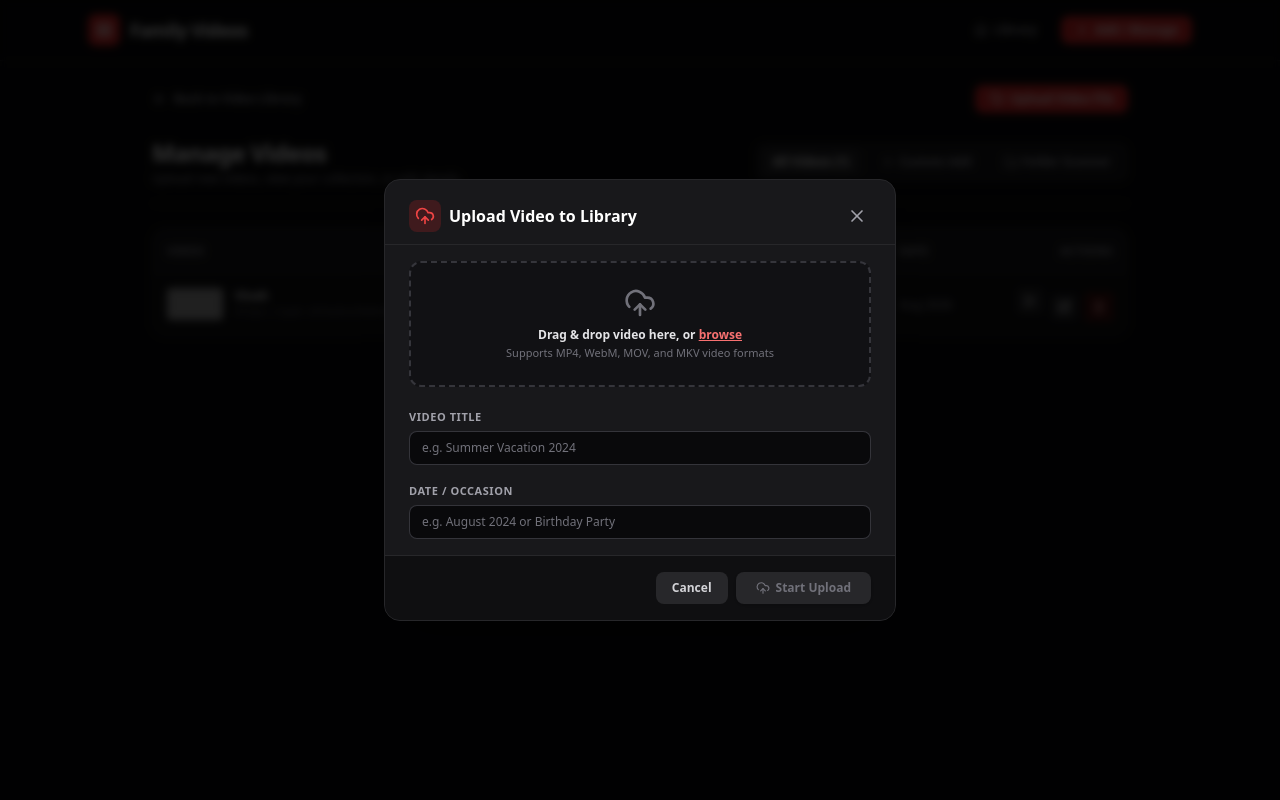
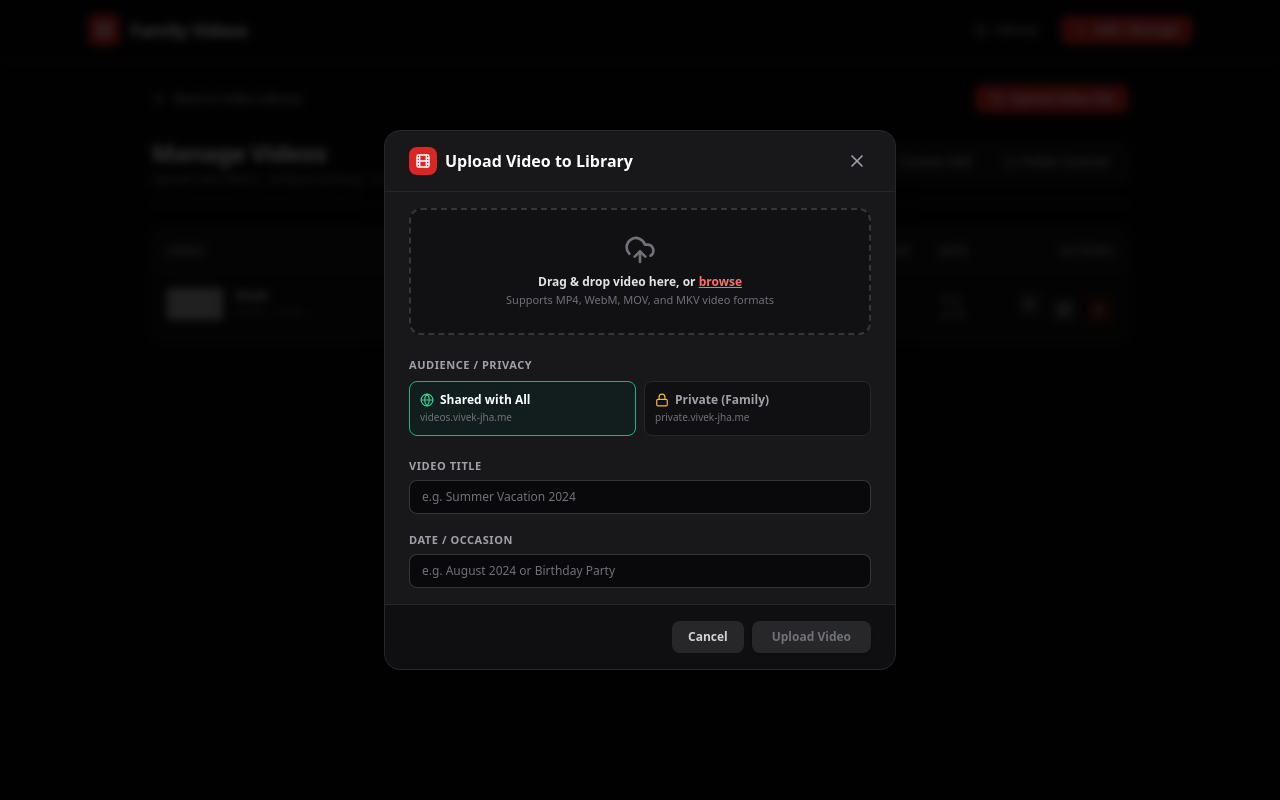
Before and after one commit to Vivek-Jha-05/Video-Streaming, a Next.js app: page /manage in a window 1280 px wide. Both pictures are taken after a click on the button "Upload Video File". Shown: the top 800 px of the page. Built offline with nearby package versions, Linux system fonts and the light colour scheme; grey boxes are pictures that could not be loaded.

Commit message:
feat: add automatic multi-subdomain privacy routing (videos vs private)

```diff
--- a/src/app/api/upload/route.ts
+++ b/src/app/api/upload/route.ts
@@ -46,6 +46,7 @@ export async function POST(req: NextRequest) {
     const customTitle = formData.get("title") as string | null;
     const customDate = formData.get("date") as string | null;
     const customDescription = formData.get("description") as string | null;
+    const customVisibility = (formData.get("visibility") as string) === "private" ? "private" : "shared";
 
     if (!file) {
       return NextResponse.json({ error: "No video file provided" }, { status: 400 });
@@ -87,6 +88,7 @@ export async function POST(req: NextRequest) {
       fileSize: stat.size,
       uploadedAt: new Date().toISOString(),
       date: formattedDate,
+      visibility: customVisibility,
     };
 
     // Replace duplicate if exists
--- a/src/app/api/videos/route.ts
+++ b/src/app/api/videos/route.ts
@@ -6,8 +6,6 @@ import { Video } from "@/types/video";
 export const dynamic = "force-dynamic";
 
 const dataFilePath = path.join(process.cwd(), "src", "data", "videos.json");
-const srcVideosDir = path.join(process.cwd(), "src", "videos");
-const publicVideosDir = path.join(process.cwd(), "public", "videos");
 
 const SAMPLE_POSTERS = [
   "https://images.unsplash.com/photo-1506744038136-46273834b3fb?w=800&q=80",
@@ -36,83 +34,18 @@ function saveVideos(videos: Video[]) {
   }
 }
 
-// Auto-sync files physically present in src/videos and public/videos
-function syncVideosDirectories(catalog: Video[]): Video[] {
-  try {
-    if (!fs.existsSync(srcVideosDir)) {
-      fs.mkdirSync(srcVideosDir, { recursive: true });
-    }
-    if (!fs.existsSync(publicVideosDir)) {
-      fs.mkdirSync(publicVideosDir, { recursive: true });
-    }
-
-    const videoExts = [".mp4", ".webm", ".mov", ".mkv", ".m4v"];
-
-    // Collect all video files from both directories
-    const srcFiles = fs.existsSync(srcVideosDir)
-      ? fs.readdirSync(srcVideosDir).filter((f) => videoExts.includes(path.extname(f).toLowerCase()))
-      : [];
-    const publicFiles = fs.existsSync(publicVideosDir)
-      ? fs.readdirSync(publicVideosDir).filter((f) => videoExts.includes(path.extname(f).toLowerCase()))
-      : [];
-
-    const allDetectedFiles = Array.from(new Set([...srcFiles, ...publicFiles]));
-
-    let updated = false;
-    const currentVideos = [...catalog];
-
-    for (const filename of allDetectedFiles) {
-      const isAlreadyIndexed = currentVideos.some(
-        (v) =>
-          v.videoUrl === `/api/stream/${filename}` ||
-          v.videoUrl === `/videos/${filename}` ||
-          v.videoUrl.endsWith(`/${filename}`)
-      );
-
-      if (!isAlreadyIndexed) {
-        const filePath = fs.existsSync(path.join(srcVideosDir, filename))
-          ? path.join(srcVideosDir, filename)
-          : path.join(publicVideosDir, filename);
-
-        const stat = fs.statSync(filePath);
-        const ext = path.extname(filename);
-        const cleanTitle = path
-          .basename(filename, ext)
-          .replace(/[-_]/g, " ")
-          .replace(/\b\w/g, (c) => c.toUpperCase());
-
-        const newEntry: Video = {
-          id: `local-${path.basename(filename, ext).replace(/[^a-zA-Z0-9_-]/g, "-")}`,
-          title: cleanTitle,
-          description: "",
-          videoUrl: `/api/stream/${filename}`,
-          thumbnailUrl: SAMPLE_POSTERS[Math.floor(Math.random() * SAMPLE_POSTERS.length)],
-          fileSize: stat.size,
-          uploadedAt: stat.mtime.toISOString(),
-          date: stat.mtime.toLocaleDateString("en-US", { month: "short", year: "numeric" }),
-        };
-
-        currentVideos.unshift(newEntry);
-        updated = true;
-      }
-    }
-
-    if (updated) {
-      saveVideos(currentVideos);
-    }
-
-    return currentVideos;
-  } catch (err) {
-    console.error("Auto-sync error:", err);
-    return catalog;
-  }
-}
-
 export async function GET(req: NextRequest) {
   try {
     const { searchParams } = new URL(req.url);
     const query = searchParams.get("q")?.toLowerCase();
     const id = searchParams.get("id");
+    const scope = searchParams.get("scope"); // "all" | "shared" | "private"
+
+    const host = req.headers.get("x-forwarded-host") || req.headers.get("host") || "";
+    const isPrivateDomain =
+      host.toLowerCase().startsWith("private.") ||
+      scope === "all" ||
+      scope === "private";
 
     let videos = getVideos();
 
@@ -122,7 +55,19 @@ export async function GET(req: NextRequest) {
       if (!video) {
         return NextResponse.json({ error: "Video not found" }, { status: 404 });
       }
+      if (video.visibility === "private" && !isPrivateDomain && !host.includes("localhost")) {
+        return NextResponse.json({ error: "Video not found" }, { status: 404 });
+      }
       return NextResponse.json(video);
+    }
+
+    // Filter by visibility:
+    // On shared domain (e.g. videos.vivek-jha.me), only show shared videos
+    // On private domain (e.g. private.vivek-jha.me), show all videos
+    if (!isPrivateDomain && !host.includes("localhost")) {
+      videos = videos.filter((v) => v.visibility !== "private");
+    } else if (scope === "private") {
+      videos = videos.filter((v) => v.visibility === "private");
     }
 
     // Search filter
@@ -164,6 +109,7 @@ export async function POST(req: NextRequest) {
       fileSize: body.fileSize ? Number(body.fileSize) : undefined,
       uploadedAt: new Date().toISOString(),
       date: body.date || "",
+      visibility: body.visibility === "private" ? "private" : "shared",
     };
 
     videos.unshift(newVideo);
@@ -193,6 +139,7 @@ export async function PUT(req: NextRequest) {
     videos[index] = {
       ...videos[index],
       ...body,
+      visibility: body.visibility ? body.visibility : videos[index].visibility || "shared",
     };
 
     saveVideos(videos);
--- a/src/app/manage/page.tsx
+++ b/src/app/manage/page.tsx
@@ -3,17 +3,19 @@
 import React, { useState, useEffect } from "react";
 import Link from "next/link";
 import {
+  ArrowLeft,
+  Plus,
   Trash2,
   Edit,
   Play,
-  FolderSearch,
   Check,
   AlertCircle,
+  RefreshCw,
+  FolderSearch,
   FileVideo,
-  RefreshCw,
-  Plus,
-  ArrowLeft,
-  UploadCloud
+  UploadCloud,
+  Globe,
+  Lock,
 } from "lucide-react";
 import { Video } from "@/types/video";
 import { formatTime, formatDate, formatFileSize } from "@/lib/utils";
@@ -31,10 +33,12 @@ const SAMPLE_POSTERS = [
 export default function ManagePage() {
   const [videos, setVideos] = useState<Video[]>([]);
   const [loading, setLoading] = useState(true);
+  const [activeTab, setActiveTab] = useState<"library" | "add" | "scan">("library");
+  const [isUploadOpen, setIsUploadOpen] = useState(false);
+
+  // Scanned files
   const [scannedFiles, setScannedFiles] = useState<any[]>([]);
   const [scanning, setScanning] = useState(false);
-  const [activeTab, setActiveTab] = useState<"library" | "add" | "scan">("library");
-  const [isUploadOpen, setIsUploadOpen] = useState(false);
 
   // Form State
   const [formData, setFormData] = useState({
@@ -46,6 +50,7 @@ export default function ManagePage() {
     duration: 300,
     fileSize: 0,
     date: "",
+    visibility: "shared" as "shared" | "private",
   });
 
   const [editingId, setEditingId] = useState<string | null>(null);
@@ -54,7 +59,7 @@ export default function ManagePage() {
   const fetchVideos = async () => {
     try {
       setLoading(true);
-      const res = await fetch("/api/videos");
+      const res = await fetch("/api/videos?scope=all");
       const data = await res.json();
       if (Array.isArray(data)) {
         setVideos(data);
@@ -152,6 +157,7 @@ export default function ManagePage() {
       duration: video.duration || 0,
       fileSize: video.fileSize || 0,
       date: video.date || "",
+      visibility: video.visibility === "private" ? "private" : "shared",
     });
     setActiveTab("add");
     window.scrollTo({ top: 0, behavior: "smooth" });
@@ -167,6 +173,7 @@ export default function ManagePage() {
       duration: 300,
       fileSize: file.size,
       date: new Date().toLocaleDateString("en-US", { month: "short", year: "numeric" }),
+      visibility: "shared",
     });
     setEditingId(null);
     setActiveTab("add");
@@ -183,6 +190,7 @@ export default function ManagePage() {
       duration: 300,
       fileSize: 0,
       date: "",
+      visibility: "shared",
     });
   };
 
@@ -216,7 +224,7 @@ export default function ManagePage() {
               Manage Videos
             </h1>
             <p className="text-xs text-zinc-400 mt-0.5">
-              Upload new videos, view your collection, or edit details.
+              Upload new videos, configure privacy, or edit details.
             </p>
           </div>
 
@@ -287,6 +295,7 @@ export default function ManagePage() {
                 <thead className="bg-zinc-900 border-b border-zinc-800 text-[11px] uppercase tracking-wider text-zinc-400 font-semibold">
                   <tr>
                     <th className="p-3.5">Video</th>
+                    <th className="p-3.5">Audience</th>
                     <th className="p-3.5">Duration</th>
                     <th className="p-3.5">Date</th>
                     <th className="p-3.5 text-right">Actions</th>
@@ -307,6 +316,19 @@ export default function ManagePage() {
                           <p className="font-semibold text-zinc-100 line-clamp-1">{video.title}</p>
                           <p className="text-[10px] text-zinc-500 font-mono line-clamp-1">{video.videoUrl}</p>
                         </div>
+                      </td>
+                      <td className="p-3.5">
+                        {video.visibility === "private" ? (
+                          <span className="inline-flex items-center gap-1 px-2 py-0.5 rounded-full text-[10px] font-bold bg-amber-950/80 text-amber-300 border border-amber-800/80">
+                            <Lock className="w-3 h-3" />
+                            <span>Private (Immediate Family)</span>
+                          </span>
+                        ) : (
+                          <span className="inline-flex items-center gap-1 px-2 py-0.5 rounded-full text-[10px] font-bold bg-emerald-950/80 text-emerald-300 border border-emerald-800/80">
+                            <Globe className="w-3 h-3" />
+                            <span>Shared (All Relatives)</span>
+                          </span>
+                        )}
                       </td>
                       <td className="p-3.5 font-mono text-zinc-400">
                         {video.duration ? formatTime(video.duration) : "—"}
@@ -349,13 +371,13 @@ export default function ManagePage() {
         {activeTab === "add" && (
           <form
             onSubmit={handleSubmit}
-            className="p-5 sm:p-6 rounded-xl bg-zinc-900/80 border border-zinc-800 space-y-4 max-w-2xl"
+            className="p-6 rounded-xl bg-zinc-900/70 border border-zinc-800 space-y-5 max-w-2xl mx-auto"
           >
             <h2 className="text-base font-bold text-white border-b border-zinc-800 pb-3">
-              {editingId ? "Edit Video" : "Add Video Manually"}
+              {editingId ? "Edit Video Entry" : "Add Video Manually"}
             </h2>
 
-            <div className="space-y-3">
+            <div className="space-y-4">
               {/* Title */}
               <div className="space-y-1">
                 <label className="text-xs font-semibold text-zinc-300">
@@ -371,17 +393,59 @@ export default function ManagePage() {
                 />
               </div>
 
+              {/* Visibility / Audience Selector */}
+              <div className="space-y-2">
+                <label className="text-xs font-semibold text-zinc-300">
+                  Who can watch this video? *
+                </label>
+                <div className="grid grid-cols-1 sm:grid-cols-2 gap-3">
+                  <div
+                    onClick={() => setFormData({ ...formData, visibility: "shared" })}
+                    className={`p-3 rounded-lg border cursor-pointer transition-all ${
+                      formData.visibility === "shared"
+                        ? "border-emerald-500 bg-emerald-950/20 text-white"
+                        : "border-zinc-800 bg-zinc-950/60 text-zinc-400 hover:border-zinc-700"
+                    }`}
+                  >
+                    <div className="flex items-center gap-2 font-bold text-xs">
+                      <Globe className="w-4 h-4 text-emerald-400" />
+                      <span>Shared (All Relatives)</span>
+                    </div>
+                    <p className="text-[10px] text-zinc-400 mt-1">
+                      Visible on <code className="text-emerald-300">videos.vivek-jha.me</code> & all domains.
+                    </p>
+                  </div>
+
+                  <div
+                    onClick={() => setFormData({ ...formData, visibility: "private" })}
+                    className={`p-3 rounded-lg border cursor-pointer transition-all ${
+                      formData.visibility === "private"
+                        ? "border-amber-500 bg-amber-950/20 text-white"
+                        : "border-zinc-800 bg-zinc-950/60 text-zinc-400 hover:border-zinc-700"
+                    }`}
+                  >
+                    <div className="flex items-center gap-2 font-bold text-xs">
+                      <Lock className="w-4 h-4 text-amber-400" />
+                      <span>Private (Immediate Family)</span>
+                    </div>
+                    <p className="text-[10px] text-zinc-400 mt-1">
+                      Visible ONLY on <code className="text-amber-300">private.vivek-jha.me</code>.
+                    </p>
+                  </div>
+                </div>
+              </div>
+
               {/* Video URL */}
               <div className="space-y-1">
                 <label className="text-xs font-semibold text-zinc-300">
-                  Video URL or Local Path *
+                  Video URL or Cloud Link *
                 </label>
                 <input
                   type="text"
                   required
                   value={formData.videoUrl}
                   onChange={(e) => setFormData({ ...formData, videoUrl: e.target.value })}
-                  placeholder="e.g. /api/stream/my-clip.mp4 or https://..."
+                  placeholder="e.g. https://pub-xxx.r2.dev/video.mp4"
                   className="w-full px-3 py-2 bg-zinc-950 border border-zinc-700 rounded-lg text-white text-xs sm:text-sm font-mono outline-none focus:border-zinc-500"
                 />
               </div>
@@ -453,9 +517,9 @@ export default function ManagePage() {
               </button>
               <button
                 type="submit"
-                className="px-5 py-2 rounded-lg bg-red-600 hover:bg-red-500 text-xs font-bold text-white shadow"
+                className="px-5 py-2 rounded-lg bg-red-600 hover:bg-red-500 text-white text-xs font-bold shadow"
               >
-                {editingId ? "Save Changes" : "Add Video"}
+                {editingId ? "Update Video" : "Save Video"}
               </button>
             </div>
           </form>
--- a/src/components/UploadModal.tsx
+++ b/src/components/UploadModal.tsx
@@ -1,7 +1,7 @@
 "use client";
 
 import React, { useState, useRef } from "react";
-import { UploadCloud, X, Check, AlertCircle, FileVideo, Loader2 } from "lucide-react";
+import { UploadCloud, X, Film, Check, AlertCircle, Globe, Lock } from "lucide-react";
 import { formatFileSize } from "@/lib/utils";
 
 interface UploadModalProps {
@@ -15,6 +15,7 @@ export default function UploadModal({ isOpen, onClose, onSuccess }: UploadModalP
   const [title, setTitle] = useState("");
   const [date, setDate] = useState("");
   const [description, setDescription] = useState("");
+  const [visibility, setVisibility] = useState<"shared" | "private">("shared");
   const [uploadProgress, setUploadProgress] = useState<number | null>(null);
   const [isUploading, setIsUploading] = useState(false);
   const [errorMessage, setErrorMessage] = useState<string | null>(null);
@@ -46,7 +47,7 @@ export default function UploadModal({ isOpen, onClose, onSuccess }: UploadModalP
       if (file.type.startsWith("video/") || /\.(mp4|webm|mov|mkv|m4v)$/i.test(file.name)) {
         handleFileChange(file);
       } else {
-        setErrorMessage("Please select a valid video file (.mp4, .webm, .mov, etc.)");
+        setErrorMessage("Please drop a valid video file (.mp4, .webm, .mov, .mkv).");
       }
     }
   };
@@ -66,6 +67,7 @@ export default function UploadModal({ isOpen, onClose, onSuccess }: UploadModalP
     formData.append("title", title || selectedFile.name);
     formData.append("date", date);
     formData.append("description", description);
+    formData.append("visibility", visibility);
 
     const xhr = new XMLHttpRequest();
     xhr.open("POST", "/api/upload");
@@ -89,6 +91,7 @@ export default function UploadModal({ isOpen, onClose, onSuccess }: UploadModalP
           setTitle("");
           setDate("");
           setDescription("");
+          setVisibility("shared");
           setUploadProgress(null);
         }, 600);
       } else {
@@ -110,13 +113,13 @@ export default function UploadModal({ isOpen, onClose, onSuccess }: UploadModalP
   };
 
   return (
-    <div className="fixed inset-0 z-50 bg-black/80 backdrop-blur-sm flex items-center justify-center p-4 animate-fade-in">
-      <div className="bg-zinc-900 border border-zinc-800 rounded-2xl w-full max-w-lg shadow-2xl overflow-hidden space-y-4">
+    <div className="fixed inset-0 z-50 flex items-center justify-center p-4 bg-black/80 backdrop-blur-sm animate-fade-in">
+      <div className="relative w-full max-w-lg rounded-2xl bg-zinc-900 border border-zinc-800 shadow-2xl overflow-hidden">
         {/* Header */}
-        <div className="px-6 pt-5 pb-3 border-b border-zinc-800 flex items-center justify-between">
+        <div className="flex items-center justify-between px-6 py-4 border-b border-zinc-800">
           <div className="flex items-center space-x-2">
-            <div className="p-1.5 rounded-lg bg-red-600/20 text-red-500">
-              <UploadCloud className="w-5 h-5" />
+            <div className="w-7 h-7 rounded-lg bg-red-600 flex items-center justify-center text-white">
+              <Film className="w-4 h-4" />
             </div>
             <h3 className="text-base font-bold text-white">Upload Video to Library</h3>
           </div>
@@ -129,7 +132,7 @@ export default function UploadModal({ isOpen, onClose, onSuccess }: UploadModalP
           </button>
         </div>
 
-        <div className="px-6 space-y-4">
+        <div className="px-6 py-4 space-y-4 max-h-[75vh] overflow-y-auto">
           {errorMessage && (
             <div className="p-3 rounded-xl bg-red-950/80 border border-red-800 text-red-200 text-xs flex items-center gap-2">
               <AlertCircle className="w-4 h-4 flex-shrink-0" />
@@ -186,6 +189,46 @@ export default function UploadModal({ isOpen, onClose, onSuccess }: UploadModalP
                 </div>
               </div>
             )}
+          </div>
+
+          {/* Visibility / Audience Selector */}
+          <div className="space-y-1.5">
+            <label className="text-[11px] font-bold text-zinc-400 uppercase tracking-wider">
+              Audience / Privacy
+            </label>
+            <div className="grid grid-cols-2 gap-2">
+              <button
+                type="button"
+                onClick={() => setVisibility("shared")}
+                className={`p-2.5 rounded-lg border text-left transition-all ${
+                  visibility === "shared"
+                    ? "border-emerald-500 bg-emerald-950/30 text-white"
+                    : "border-zinc-800 bg-zinc-950/50 text-zinc-400 hover:border-zinc-700"
+                }`}
+              >
+                <div className="flex items-center gap-1.5 font-bold text-xs">
+                  <Globe className="w-3.5 h-3.5 text-emerald-400" />
+                  <span>Shared with All</span>
+                </div>
+                <p className="text-[10px] text-zinc-500 mt-0.5">videos.vivek-jha.me</p>
+              </button>
+
+              <button
+                type="button"
+                onClick={() => setVisibility("private")}
+                className={`p-2.5 rounded-lg border text-left transition-all ${
+                  visibility === "private"
+                    ? "border-amber-500 bg-amber-950/30 text-white"
+                    : "border-zinc-800 bg-zinc-950/50 text-zinc-400 hover:border-zinc-700"
+                }`}
+              >
+                <div className="flex items-center gap-1.5 font-bold text-xs">
+                  <Lock className="w-3.5 h-3.5 text-amber-400" />
+                  <span>Private (Family)</span>
+                </div>
+                <p className="text-[10px] text-zinc-500 mt-0.5">private.vivek-jha.me</p>
+              </button>
+            </div>
           </div>
 
           {/* Metadata Inputs */}
@@ -258,14 +301,11 @@ export default function UploadModal({ isOpen, onClose, onSuccess }: UploadModalP
           >
             {isUploading ? (
               <>
-                <Loader2 className="w-3.5 h-3.5 animate-spin" />
+                <div className="w-3.5 h-3.5 border-2 border-white border-t-transparent rounded-full animate-spin" />
                 <span>Uploading...</span>
               </>
             ) : (
-              <>
-                <UploadCloud className="w-3.5 h-3.5" />
-                <span>Start Upload</span>
-              </>
+              <span>Upload Video</span>
             )}
           </button>
         </div>
--- a/src/types/video.ts
+++ b/src/types/video.ts
@@ -8,6 +8,7 @@ export interface Video {
   fileSize?: number;      // in bytes
   uploadedAt: string;     // ISO date
   date?: string;          // e.g. "Summer 2024" or "Dec 2023"
+  visibility?: "shared" | "private"; // "shared" for all relatives, "private" for immediate family
 }
 
 export interface WatchProgress {
```
Also changed, not shown: src/app/page.tsx (+12 -2 lines), src/components/VideoCard.tsx (+7 -0 lines).
